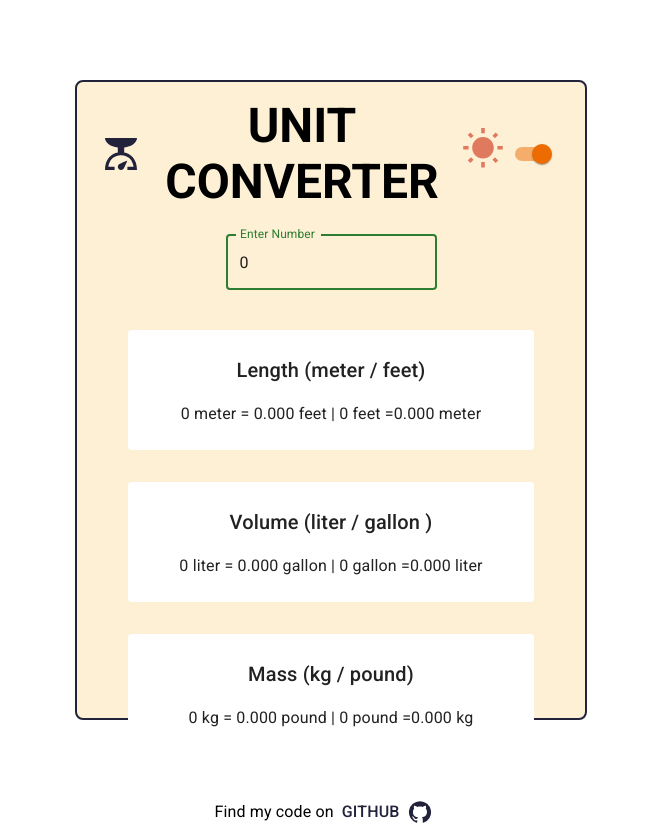
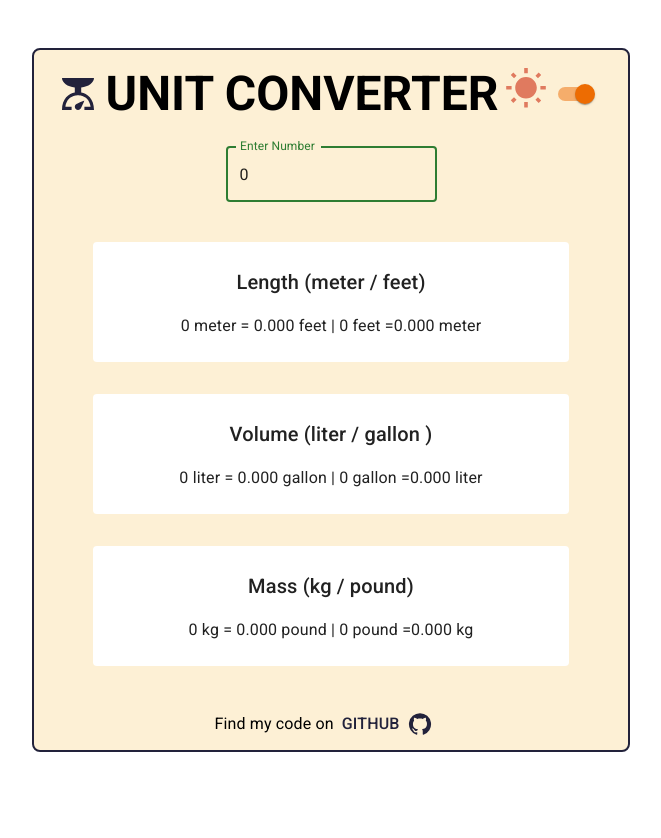
Before and after one commit to imarunp/Unit_Converter, a React (Vite) app: page / in a window 1280 px wide. Shown: the whole page, without its empty margins (309-970 px from the left). After the commit the page ends 800 px from the top, so only its background shows below. Built offline with nearby package versions, Linux system fonts and the light colour scheme.

Commit message:
height and width static value removed

```diff
--- a/src/assets/components/Layout.jsx
+++ b/src/assets/components/Layout.jsx
@@ -26,8 +26,8 @@ function Layout() {
       borderRadius={2}
       sx={{ backgroundColor: checked ? '#fdf0d5' : '#0d1321' }}
       textAlign='center'
-      height='80%'
-      width='40%'
+      // height='80%'
+      // width='40%'
       border='2px solid #22223b '
       pt={1}
     >
```
